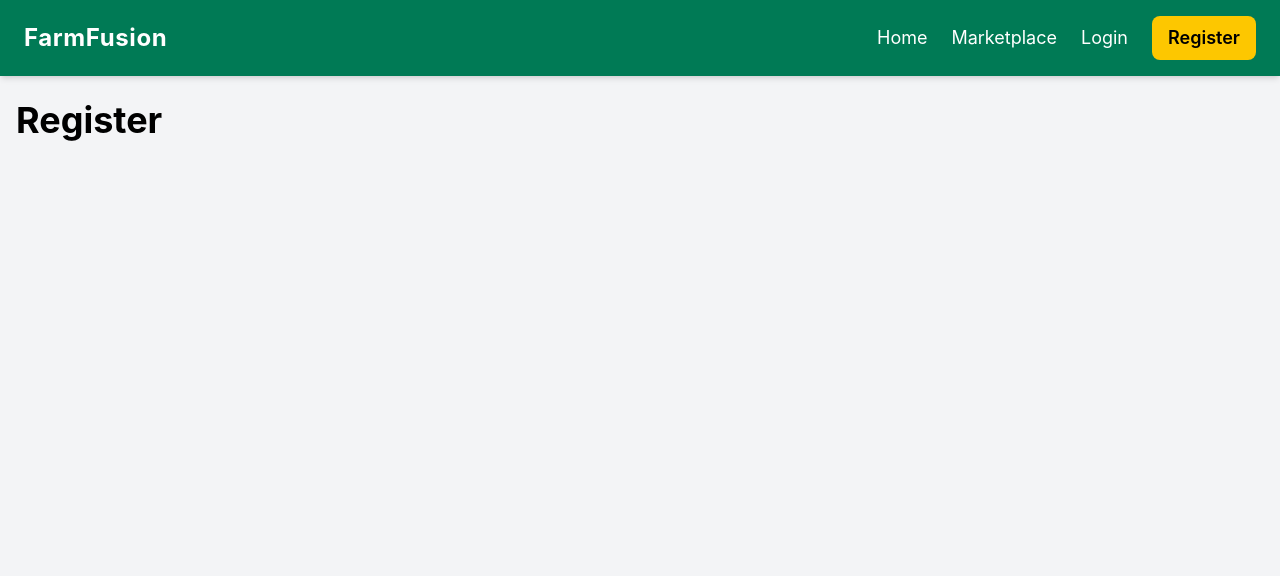
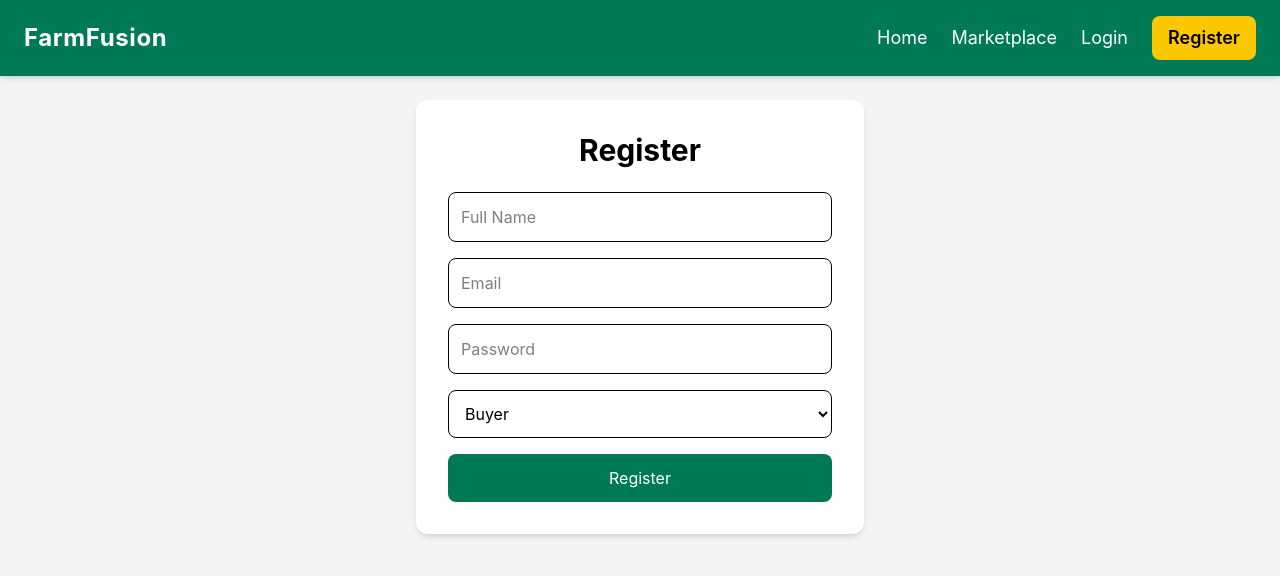
Before and after one commit to Rohit-Pandit/farmfusion-ai, a React (Vite) app in the folder client/: page /register in a window 1280 px wide. Shown: the top 576 px of the page. Built offline with nearby package versions, Linux system fonts and the light colour scheme.

Commit message:
feat:cropcard built at the frontend

```diff
--- a/client/src/App.jsx
+++ b/client/src/App.jsx
@@ -5,6 +5,7 @@ import Dashboard from './pages/Dashboard';
 import Marketplace from './pages/Marketplace';
 import Login from './pages/Login';
 import Register from './pages/Register';
+import ProtectedRoute from './routes/ProtectedRoute.jsx';
 
 import './App.css'
 
@@ -17,7 +18,11 @@ function App() {
 
         <Route path="/" element={<Home />} />
 
-        <Route path="/dashboard" element={<Dashboard />} />
+        <Route path="/dashboard" element={
+          <ProtectedRoute>
+            <Dashboard />
+          </ProtectedRoute>
+        } />
 
         <Route path="/marketplace" element={<Marketplace />} />
 
--- /dev/null
+++ b/client/src/components/CropCard.jsx
@@ -0,0 +1,62 @@
+const CropCard = ({ crop }) => {
+  return (
+    <div className="bg-white rounded-xl shadow-md overflow-hidden hover:shadow-xl transition">
+
+      <img
+        src={crop.image}
+        alt={crop.title}
+        className="w-full h-52 object-cover"
+      />
+
+
+      <div className="p-4">
+
+        <h2 className="text-2xl font-bold mb-2">
+          {crop.title}
+        </h2>
+
+        <p className="text-gray-600 mb-3">
+          {crop.description}
+        </p>
+
+        <div className="space-y-1 text-gray-700">
+
+          <p>
+            <span className="font-semibold">
+              Price:
+            </span>{" "}
+            ₹{crop.price}
+          </p>
+
+          <p>
+            <span className="font-semibold">
+              Quantity:
+            </span>{" "}
+            {crop.quantity} kg
+          </p>
+
+          <p>
+            <span className="font-semibold">
+              Category:
+            </span>{" "}
+            {crop.category}
+          </p>
+
+          <p>
+            <span className="font-semibold">
+              Location:
+            </span>{" "}
+            {crop.location}
+          </p>
+        </div>
+
+
+        <div className="mt-4 text-sm text-gray-500">
+          Farmer: {crop.farmer?.name}
+        </div>
+      </div>
+    </div>
+  );
+};
+
+export default CropCard;
--- a/client/src/components/Navbar.jsx
+++ b/client/src/components/Navbar.jsx
@@ -1,6 +1,12 @@
 import { Link } from "react-router-dom";
+import React from "react";
+import AuthContext from "../context/AuthContext.js";
+import { useNavigate } from "react-router-dom";
 
 const Navbar = () => {
+  const { user, logout } = React.useContext(AuthContext);
+  const navigate = useNavigate();
+
   return (
     <nav className="bg-emerald-700 text-white shadow-md">
       <div className="max-w-7xl mx-auto px-6 py-4 flex items-center justify-between">
@@ -27,12 +33,28 @@ const Navbar = () => {
             Marketplace
           </Link>
 
+          {user ? (
+
+            <div className="flex items-center gap-4">
+              <span className="font-medium">Welcome, {user.user.name}</span>
+              <button
+                onClick={() => {
+                  logout();
+                  navigate("/");
+                } }
+                className="bg-red-500 text-white px-4 py-2 rounded-lg font-semibold hover:bg-red-600 transition"
+              >
+                Logout
+              </button>
+            </div>
+          ) : (
             <Link
               to="/login"
               className="hover:text-yellow-300 transition"
             >
               Login
             </Link>
+          )}
 
           <Link
             to="/register"
--- a/client/src/pages/Marketplace.jsx
+++ b/client/src/pages/Marketplace.jsx
@@ -1,14 +1,65 @@
-import React from 'react';
-import MainLayout from '../layouts/MainLayout';
+import { useEffect, useState } from "react";
+
+import MainLayout from "../layouts/MainLayout";
+
+import CropCard from "../components/CropCard";
+
+import { getAllCrops } from "../services/cropService";
 
 const Marketplace = () => {
+  const [crops, setCrops] = useState([]);
+
+  const [loading, setLoading] = useState(true);
+
+
+  useEffect(() => {
+    const fetchCrops = async () => {
+      try {
+        const data = await getAllCrops();
+
+        setCrops(data.crops);
+      } catch (error) {
+        console.error(error);
+      } finally {
+        setLoading(false);
+      }
+    };
+
+    fetchCrops();
+  }, []);
+
   return (
     <MainLayout>
-      <div className="text-4xl font-bold">
-        Crop Marketplace! 🚜
+
+      {/* Heading */}
+      <div className="mb-8">
+        <h1 className="text-4xl font-bold">
+          Crop Marketplace 🌾
+        </h1>
+
+        <p className="text-gray-600 mt-2">
+          Discover fresh crops directly from farmers.
+        </p>
       </div>
+
+
+      {loading ? (
+        <div className="text-center text-xl">
+          Loading crops...
+        </div>
+      ) : (
+        <div className="grid grid-cols-1 md:grid-cols-2 lg:grid-cols-3 gap-6">
+
+          {crops.map((crop) => (
+            <CropCard
+              key={crop._id}
+              crop={crop}
+            />
+          ))}
+        </div>
+      )}
     </MainLayout>
-  )
-}
+  );
+};
 
-export default Marketplace
+export default Marketplace;
--- a/client/src/pages/Register.jsx
+++ b/client/src/pages/Register.jsx
@@ -1,14 +1,108 @@
-import React from 'react';
-import MainLayout from '../layouts/MainLayout';
+import React,{ useState } from "react";
+import { useNavigate } from "react-router-dom";
+
+import MainLayout from "../layouts/MainLayout";
+
+import { registerUser } from "../services/authService.js";
+
+import  AuthContext  from "../context/AuthContext.js";
 
 const Register = () => {
+  const navigate = useNavigate();
+
+  const { login } = React.useContext(AuthContext);
+
+  const [formData, setFormData] = useState({
+    name: "",
+    email: "",
+    password: "",
+    role: "buyer",
+  });
+
+  const handleChange = (e) => {
+    setFormData({
+      ...formData,
+      [e.target.name]: e.target.value,
+    });
+  };
+
+  const handleSubmit = async (e) => {
+    e.preventDefault();
+
+    try {
+      const data = await registerUser(formData);
+
+       login(data);
+
+      navigate("/dashboard");
+    } catch (error) {
+      console.error(error);
+
+      alert("Registration failed");
+    }
+  };
+
   return (
     <MainLayout>
-      <div className="text-4xl font-bold">
-        Register
+      <div className="max-w-md mx-auto bg-white p-8 rounded-xl shadow-md">
+
+        <h2 className="text-3xl font-bold mb-6 text-center">
+          Register
+        </h2>
+
+        <form
+          onSubmit={handleSubmit}
+          className="space-y-4"
+        >
+
+          <input
+            type="text"
+            name="name"
+            placeholder="Full Name"
+            className="w-full border p-3 rounded-lg"
+            onChange={handleChange}
+          />
+
+
+          <input
+            type="email"
+            name="email"
+            placeholder="Email"
+            className="w-full border p-3 rounded-lg"
+            onChange={handleChange}
+          />
+
+
+          <input
+            type="password"
+            name="password"
+            placeholder="Password"
+            className="w-full border p-3 rounded-lg"
+            onChange={handleChange}
+          />
+
+
+          <select
+            name="role"
+            className="w-full border p-3 rounded-lg"
+            onChange={handleChange}
+          >
+            <option value="buyer">Buyer</option>
+
+            <option value="farmer">Farmer</option>
+          </select>
+
+
+          <button
+            type="submit"
+            className="w-full bg-emerald-700 text-white py-3 rounded-lg hover:bg-emerald-800 transition"
+          >
+            Register
+          </button>
+        </form>
       </div>
     </MainLayout>
-  )
-}
+  );
+};
 
-export default Register
+export default Register;
--- a/client/src/routes/ProtectedRoute.jsx
+++ b/client/src/routes/ProtectedRoute.jsx
@@ -0,0 +1,14 @@
+import {Navigate} from "react-router-dom";
+import React from "react";
+import AuthContext from "../context/AuthContext.js";
+
+const ProtectedRoute = ({ children }) => {
+    const { user } = React.useContext(AuthContext);
+
+    if (!user) {
+        return <Navigate to="/login" replace />;
+    }
+
+    return children;
+}
+export default ProtectedRoute;
--- a/client/src/services/authService.js
+++ b/client/src/services/authService.js
@@ -1,7 +1,7 @@
 import api from './api.js';
 
 
-const register = async (userData) => {
+const registerUser = async (userData) => {
     try {
 
         const response = await api.post('/auth/register', userData);
@@ -21,4 +21,4 @@ const loginUser = async (credentials) => {
     }
 };
 
-export { register, loginUser };
+export { registerUser, loginUser };
--- /dev/null
+++ b/client/src/services/cropService.js
@@ -0,0 +1,7 @@
+import api from "./api.js";
+
+export const getAllCrops = async () => {
+  const response = await api.get("/crops");
+
+  return response.data;
+};
```
Lines whose indentation alone changed are shown as unchanged.
